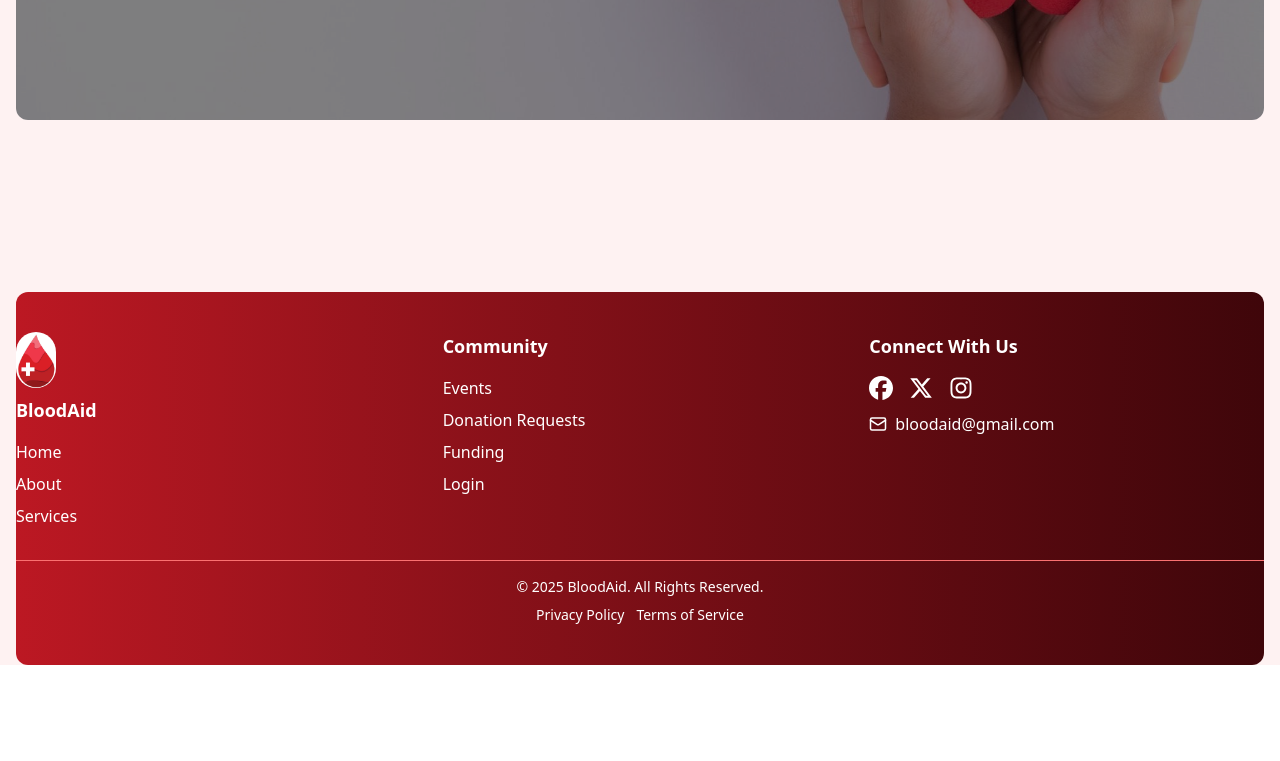
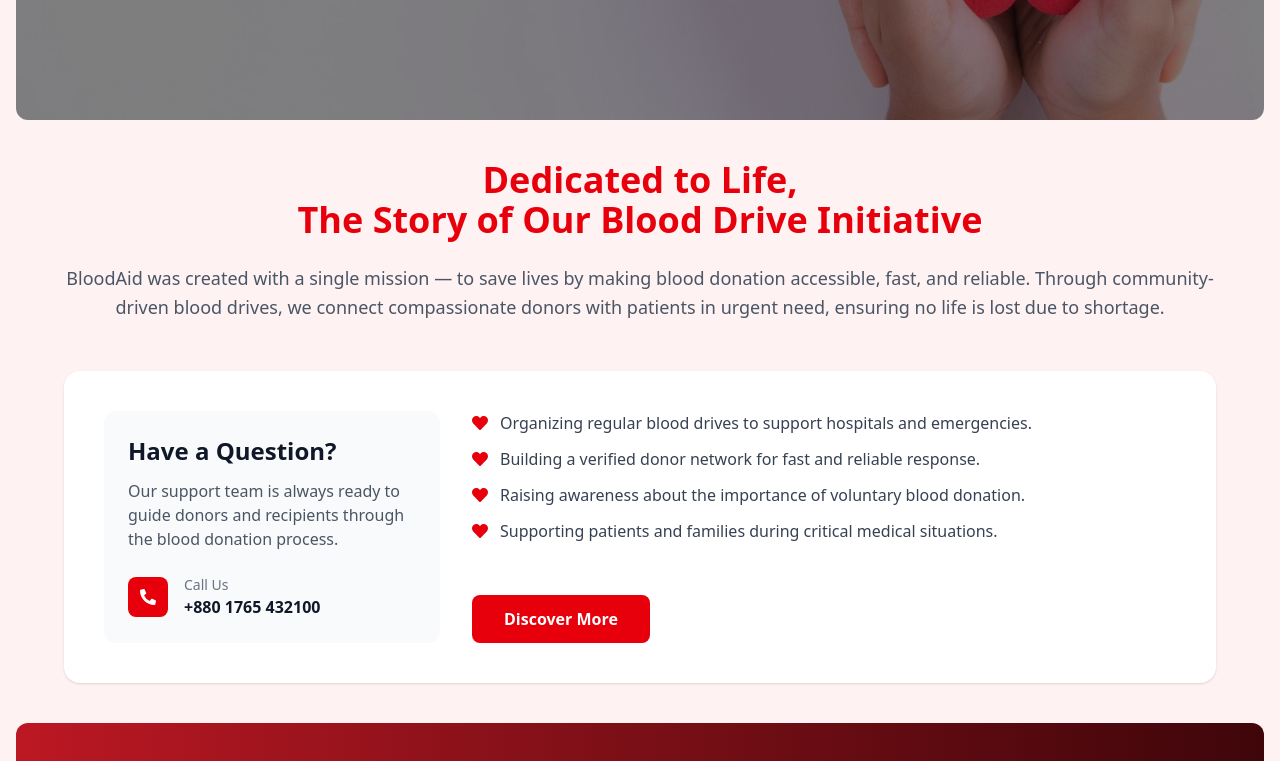
Before and after one commit to marufaakter1947/Blood-Aid, a React (Vite) app: page /about in a window 1280 px wide. Shown: the part 440-1201 px from the top of the page. Before the commit the page ends 1105 px from the top, so only its background shows below. Built offline with nearby package versions, Linux system fonts and the light colour scheme; no server answers.

Commit message:
BloodDriveStory  section added in the about page

```diff
--- a/src/Component/BloodDriveStory/BloodDriveStory.jsx
+++ b/src/Component/BloodDriveStory/BloodDriveStory.jsx
@@ -0,0 +1,91 @@
+import { FaPhoneAlt, FaHeart } from "react-icons/fa";
+
+const BloodDriveStory = () => {
+  return (
+    <section className="py-10 px-4">
+      <div className="max-w-6xl mx-auto">
+        {/* Heading */}
+        <h2 className="text-red-600 font-bold mb-2 text-3xl md:text-4xl text-center">
+          Dedicated to Life, <br /> The Story of Our Blood Drive Initiative
+        </h2>
+
+        {/* Description */}
+        <p className="mt-6 text-gray-600 text-lg leading-relaxed text-center">
+          BloodAid was created with a single mission — to save lives by making blood donation
+          accessible, fast, and reliable. Through community-driven blood drives, we connect
+          compassionate donors with patients in urgent need, ensuring no life is lost due to
+          shortage.
+        </p>
+
+        {/* Content Box */}
+        <div className="mt-12 bg-white rounded-2xl shadow-sm p-6 md:p-10 grid grid-cols-1 md:grid-cols-3 gap-8">
+
+          {/* Left Card */}
+          <div className="bg-gray-50 rounded-xl p-6">
+            <h3 className="text-2xl font-semibold text-gray-900">
+              Have a Question?
+            </h3>
+
+            <p className="mt-3 text-gray-600">
+              Our support team is always ready to guide donors and recipients through
+              the blood donation process.
+            </p>
+
+            <div className="mt-6 flex items-center gap-4">
+              <div className="bg-red-600 text-white p-3 rounded-lg">
+                <FaPhoneAlt />
+              </div>
+
+              <div>
+                <p className="text-sm text-gray-500">Call Us</p>
+                <p className="font-semibold text-gray-900">+880 1765 432100</p>
+              </div>
+            </div>
+          </div>
+
+          {/* Right Content */}
+          <div className="md:col-span-2 flex flex-col justify-between">
+            <ul className="space-y-3">
+              <li className="flex items-start gap-3">
+                <FaHeart className="text-red-600 mt-1" />
+                <span className="text-gray-700">
+                  Organizing regular blood drives to support hospitals and emergencies.
+                </span>
+              </li>
+
+              <li className="flex items-start gap-3">
+                <FaHeart className="text-red-600 mt-1" />
+                <span className="text-gray-700">
+                  Building a verified donor network for fast and reliable response.
+                </span>
+              </li>
+
+              <li className="flex items-start gap-3">
+                <FaHeart className="text-red-600 mt-1" />
+                <span className="text-gray-700">
+                  Raising awareness about the importance of voluntary blood donation.
+                </span>
+              </li>
+
+              <li className="flex items-start gap-3">
+                <FaHeart className="text-red-600 mt-1" />
+                <span className="text-gray-700">
+                  Supporting patients and families during critical medical situations.
+                </span>
+              </li>
+            </ul>
+
+            <div className="mt-8">
+              <button className="bg-red-600 hover:bg-red-700 text-white px-8 py-3 rounded-lg font-semibold transition">
+                Discover More
+              </button>
+            </div>
+          </div>
+
+        </div>
+      </div>
+    </section>
+  );
+};
+
+export default BloodDriveStory;
--- a/src/Pages/About/About.jsx
+++ b/src/Pages/About/About.jsx
@@ -12,10 +12,13 @@
 // export default About;
 import React from "react";
 import AboutBg from "../../assets/images/about-bg.jpeg";
+import BloodDriveStory from "../../Component/BloodDriveStory/BloodDriveStory";
+import { div } from "framer-motion/client";
 
 const About = () => {
   return (
-    <section
+    <div>
+        <section
       className="relative min-h-[70vh] mx-4 rounded-xl overflow-hidden bg-cover bg-center flex items-center"
       style={{ backgroundImage: `url(${AboutBg})` }}
     >
@@ -41,6 +44,10 @@ const About = () => {
         </div>
       </div>
     </section>
+    <BloodDriveStory></BloodDriveStory>
+    </div>
+
+
   );
 };
 
```
